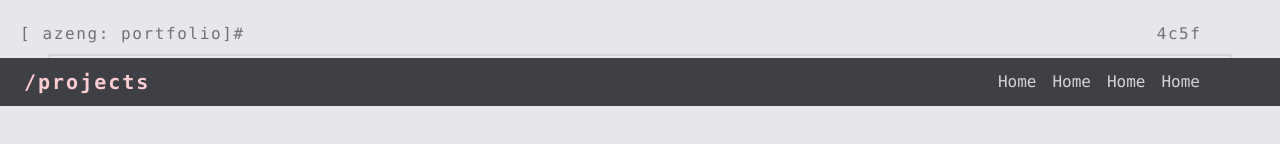
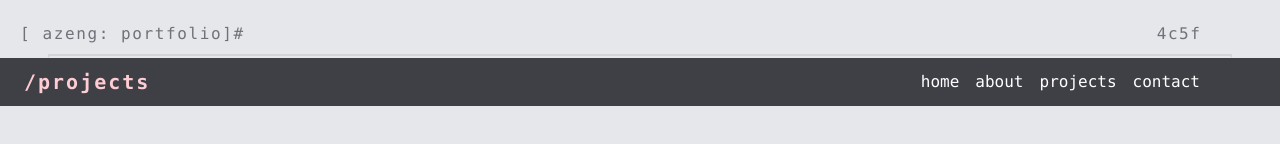
Before and after one commit to aditsharma03/portfolio, a React (Vite) app: page /#/projects in a window 1280 px wide. Shown: the part 340-484 px from the top of the page. Built offline with nearby package versions, Linux system fonts and the light colour scheme.

Commit message:
fix: fixed Links on the bottom navbar

```diff
--- /dev/null
+++ b/src/components/About/index.tsx
@@ -0,0 +1,11 @@
+
+const About = () => {
+
+    return  <div className=" h-full">
+
+            </div>
+
+}
+
+
+export default About;
--- a/src/components/Bottombar/index.tsx
+++ b/src/components/Bottombar/index.tsx
@@ -1,6 +1,25 @@
 import { Link, useLocation } from "react-router-dom";
 
 const Bottombar = () => {
+
+    const contents = [
+        {
+            name: "home",
+            to: "/"
+        },
+        {
+            name: "about",
+            to: "/about"
+        },
+        {
+            name: "projects",
+            to: "/projects"
+        },
+        {
+            name: "contact",
+            to: "/contact"
+        }
+    ];
 
     const { pathname } = useLocation();
 
@@ -12,18 +31,17 @@ const Bottombar = () => {
             </div>
 
             <div className="md:mr-12 w-full flex justify-end">
-                <div className="mx-2 flex flex-col justify-center">
-                    <Link to={`/`}>Home</Link>
+
+
+            { contents.map( (element, index) => {
+                return  <>
+                <div id={index.toString()} className="mx-2 text-white flex flex-col justify-center">
+                    <Link to={`${element.to}`}> {element.name}</Link>
                 </div>
-                <div className="mx-2 flex flex-col justify-center">
-                    <Link to={`/`}>Home</Link>
-                </div>
-                <div className="mx-2 flex flex-col justify-center">
-                    <Link to={`/`}>Home</Link>
-                </div>
-                <div className="mx-2 flex flex-col justify-center">
-                    <Link to={`/`}>Home</Link>
-                </div>
+                </>
+            } )
+            }
+
             </div>
 
         </div>
```
